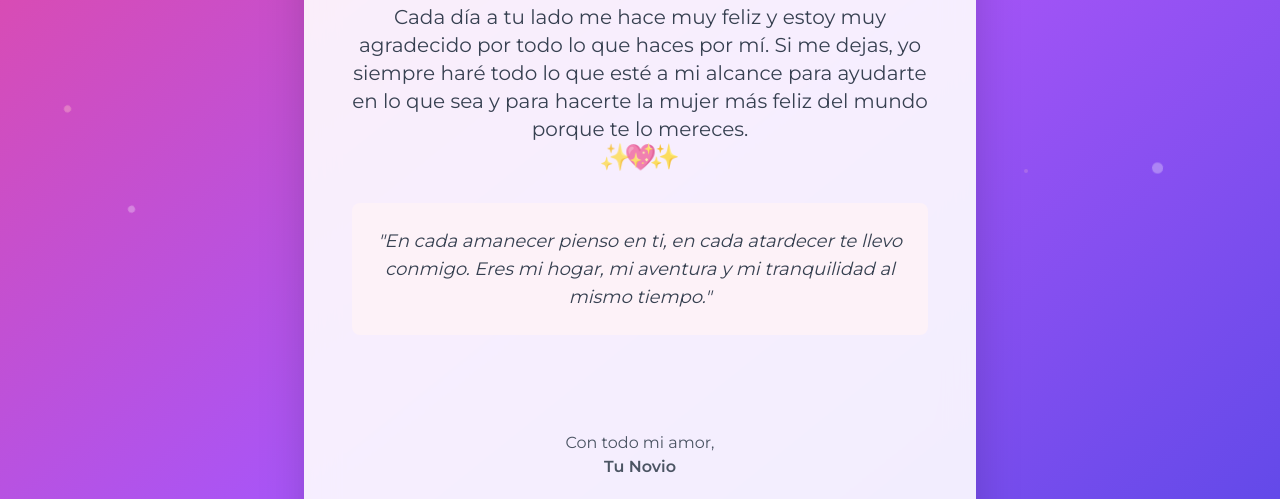
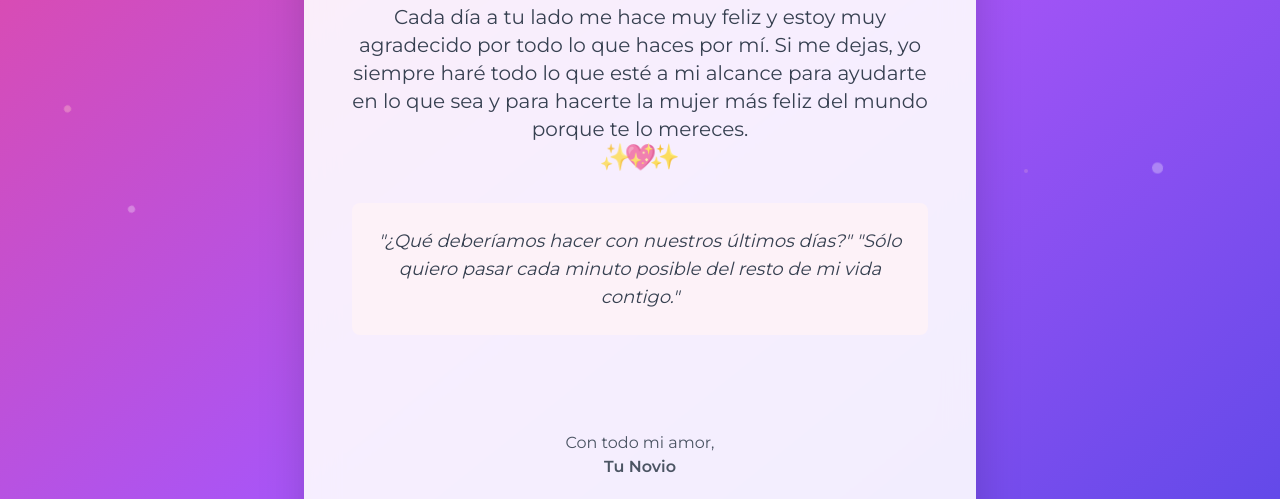
Before and after one commit to fpcanales/m-f, a plain HTML site: page index.html in a window 1280 px wide. Shown: the part 301-800 px from the top of the page. Drawn offline with nearby package versions, Linux system fonts and the light colour scheme.

Commit message:
Agregar cita romántica de Peeta de Los Juegos del Hambre

```diff
--- a/index.html
+++ b/index.html
@@ -214,7 +214,7 @@
 
         <div class="bg-pink-50 rounded-lg p-6 mb-6 fade-in-up delay-3" style="animation-delay: 2.2s;">
             <p class="text-lg text-gray-700 italic">
-                "En cada amanecer pienso en ti, en cada atardecer te llevo conmigo. Eres mi hogar, mi aventura y mi tranquilidad al mismo tiempo."
+                "¿Qué deberíamos hacer con nuestros últimos días?" "Sólo quiero pasar cada minuto posible del resto de mi vida contigo."
             </p>
         </div>
 
```
